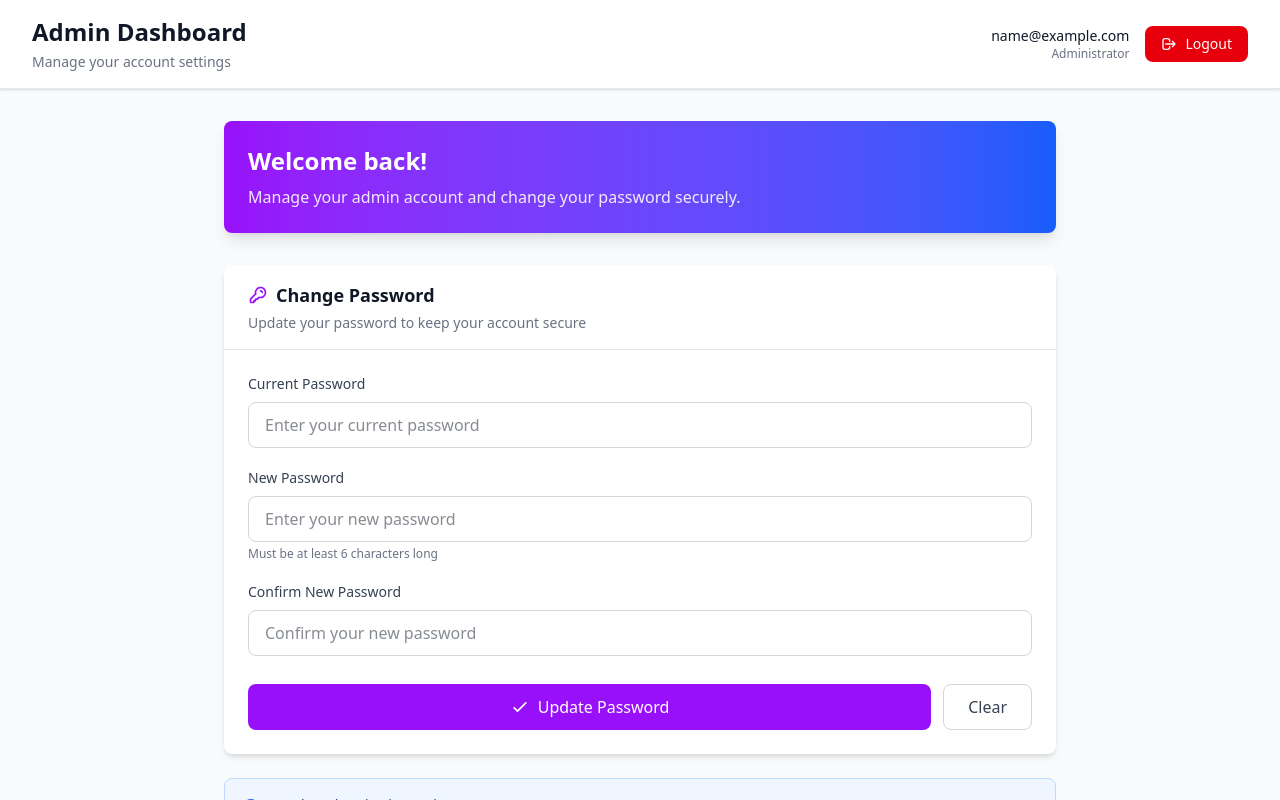
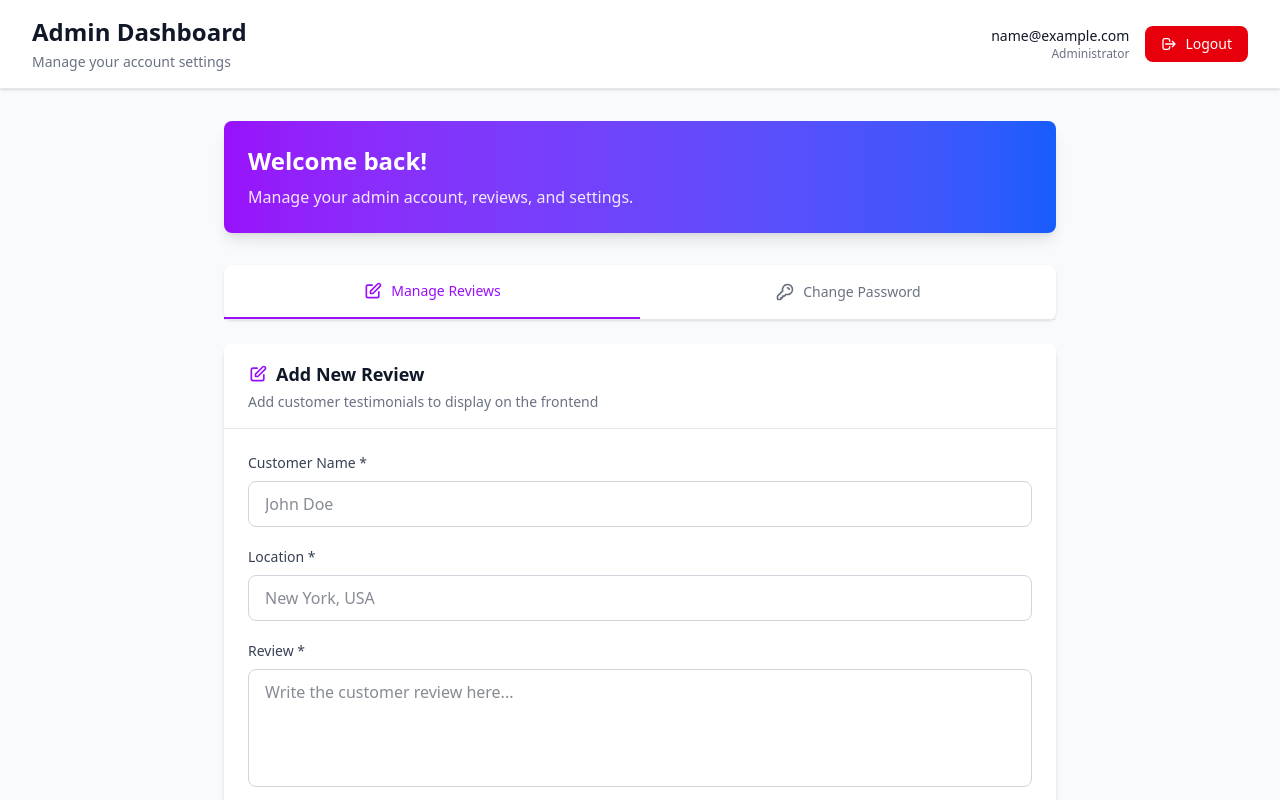
Before and after one commit to Plantbased-ORG/plantbasedadmin, a Next.js app: page /dashboard in a window 1280 px wide. Shown: the top 800 px of the page. Built offline with nearby package versions, Linux system fonts and the light colour scheme; sample sign-in values are in the browser's storage.

Commit message:
updated dashboard

```diff
--- a/src/app/api/testimonials/route.ts
+++ b/src/app/api/testimonials/route.ts
@@ -0,0 +1,57 @@
+import { NextResponse } from 'next/server';
+
+// This is a mock in-memory store. Replace with your actual database later
+let testimonials = [
+  {
+    id: '1',
+    name: 'Sarah Johnson',
+    location: 'Los Angeles, CA',
+    review: 'Amazing products! I love the quality and taste. Highly recommend to everyone looking for healthy plant-based options.',
+    avatar: ''
+  },
+  {
+    id: '2',
+    name: 'Michael Chen',
+    location: 'San Francisco, CA',
+    review: 'Best decision I ever made switching to these products. My energy levels have never been better!',
+    avatar: ''
+  }
+];
+
+// GET: Fetch all testimonials
+export async function GET() {
+  return NextResponse.json(testimonials);
+}
+
+// POST: Add new testimonial
+export async function POST(request: Request) {
+  try {
+    const body = await request.json();
+
+    // Validate required fields
+    if (!body.name || !body.location || !body.review) {
+      return NextResponse.json(
+        { error: 'Name, location, and review are required' },
+        { status: 400 }
+      );
+    }
+
+    // Create new testimonial
+    const newTestimonial = {
+      id: Date.now().toString(),
+      name: body.name,
+      location: body.location,
+      review: body.review,
+      avatar: body.avatar || ''
+    };
+
+    testimonials.push(newTestimonial);
+
+    return NextResponse.json(newTestimonial, { status: 201 });
+  } catch (error) {
+    return NextResponse.json(
+      { error: 'Failed to add testimonial' },
+      { status: 500 }
+    );
+  }
+}
--- a/src/app/dashboard/page.tsx
+++ b/src/app/dashboard/page.tsx
@@ -4,9 +4,11 @@ import { useEffect, useState } from 'react';
 import { useRouter } from 'next/navigation';
 import DashboardHeader from '@/components/DashboardHeader';
 import ChangePasswordForm from '@/components/ChangePasswordForm';
+import AddReviewForm from '@/components/AddReviewForm';
 
 export default function DashboardPage() {
   const [userEmail, setUserEmail] = useState('');
+  const [activeTab, setActiveTab] = useState<'password' | 'reviews'>('reviews');
   const router = useRouter();
 
   useEffect(() => {
@@ -34,10 +36,47 @@ export default function DashboardPage() {
       <main className="max-w-4xl mx-auto px-4 sm:px-6 lg:px-8 py-8">
         <div className="bg-gradient-to-r from-purple-600 to-blue-600 rounded-lg shadow-lg p-6 mb-8 text-white">
           <h2 className="text-2xl font-bold mb-2">Welcome back!</h2>
-          <p className="text-purple-100">Manage your admin account and change your password securely.</p>
+          <p className="text-purple-100">Manage your admin account, reviews, and settings.</p>
         </div>
 
-        <ChangePasswordForm />
+        {/* Tab Navigation */}
+        <div className="bg-white rounded-lg shadow-sm mb-6">
+          <div className="flex border-b border-gray-200">
+            <button
+              onClick={() => setActiveTab('reviews')}
+              className={`flex-1 px-6 py-4 text-sm font-medium transition ${
+                activeTab === 'reviews'
+                  ? 'border-b-2 border-purple-600 text-purple-600'
+                  : 'text-gray-500 hover:text-gray-700'
+              }`}
+            >
+              <span className="flex items-center justify-center gap-2">
+                <svg className="w-5 h-5" fill="none" stroke="currentColor" viewBox="0 0 24 24">
+                  <path strokeLinecap="round" strokeLinejoin="round" strokeWidth={2} d="M11 5H6a2 2 0 00-2 2v11a2 2 0 002 2h11a2 2 0 002-2v-5m-1.414-9.414a2 2 0 112.828 2.828L11.828 15H9v-2.828l8.586-8.586z" />
+                </svg>
+                Manage Reviews
+              </span>
+            </button>
+            <button
+              onClick={() => setActiveTab('password')}
+              className={`flex-1 px-6 py-4 text-sm font-medium transition ${
+                activeTab === 'password'
+                  ? 'border-b-2 border-purple-600 text-purple-600'
+                  : 'text-gray-500 hover:text-gray-700'
+              }`}
+            >
+              <span className="flex items-center justify-center gap-2">
+                <svg className="w-5 h-5" fill="none" stroke="currentColor" viewBox="0 0 24 24">
+                  <path strokeLinecap="round" strokeLinejoin="round" strokeWidth={2} d="M15 7a2 2 0 012 2m4 0a6 6 0 01-7.743 5.743L11 17H9v2H7v2H4a1 1 0 01-1-1v-2.586a1 1 0 01.293-.707l5.964-5.964A6 6 0 1121 9z" />
+                </svg>
+                Change Password
+              </span>
+            </button>
+          </div>
+        </div>
+
+        {/* Tab Content */}
+        {activeTab === 'reviews' ? <AddReviewForm /> : <ChangePasswordForm />}
 
         <div className="mt-6 bg-blue-50 border border-blue-200 rounded-lg p-4">
           <div className="flex gap-3">
@@ -45,9 +84,9 @@ export default function DashboardPage() {
               <path fillRule="evenodd" d="M18 10a8 8 0 11-16 0 8 8 0 0116 0zm-7-4a1 1 0 11-2 0 1 1 0 012 0zM9 9a1 1 0 000 2v3a1 1 0 001 1h1a1 1 0 100-2v-3a1 1 0 00-1-1H9z" clipRule="evenodd" />
             </svg>
             <div>
-              <h4 className="text-sm font-medium text-blue-900 mb-1">Mock Authentication Active</h4>
+              <h4 className="text-sm font-medium text-blue-900 mb-1">Mock System Active</h4>
               <p className="text-sm text-blue-700">
-                Currently using mock authentication. Default password is <strong>admin123</strong>.
+                Reviews are stored in memory. When you refresh, they'll reset. Connect a real database for persistence.
               </p>
             </div>
           </div>
```
